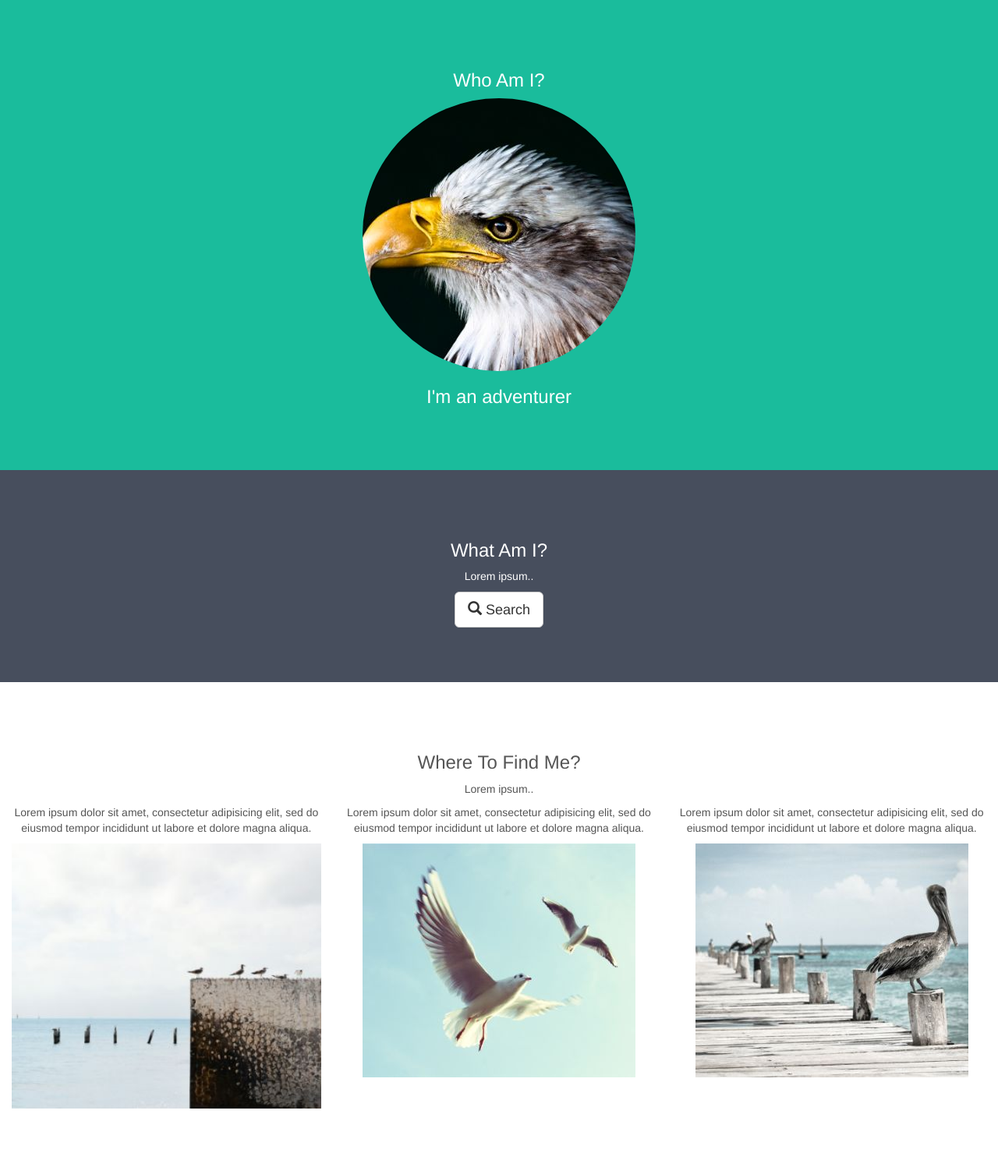
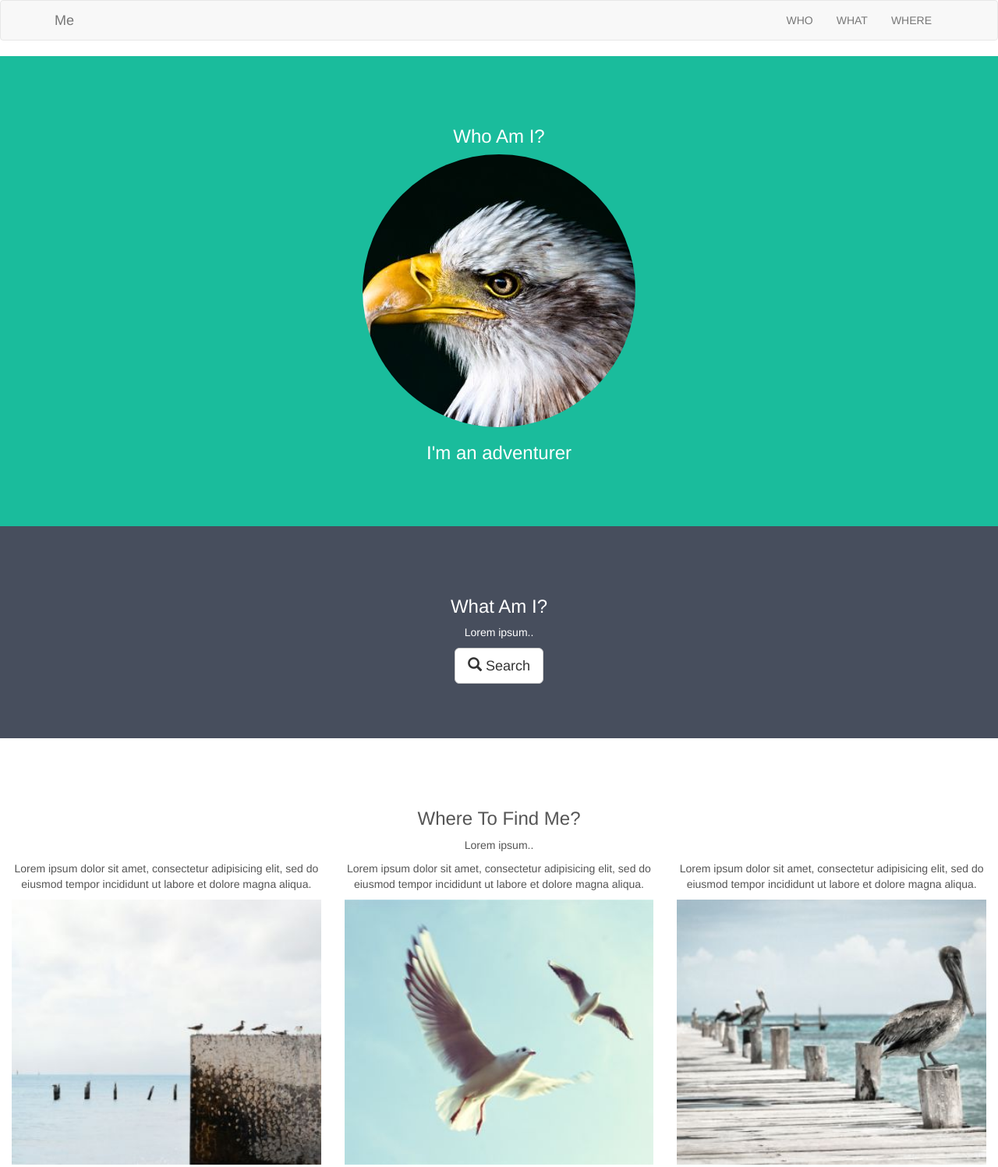
Before and after one commit to Slipsager/mmd3fall17.github.io, a plain HTML site: page who_am_i_onepage/index.html in a window 1280 px wide. Shown: the whole page at 78% size. Drawn offline with nearby package versions, Linux system fonts and the light colour scheme.

Commit message:
added navbar

```diff
--- a/who_am_i_onepage/index.html
+++ b/who_am_i_onepage/index.html
@@ -32,11 +32,29 @@
 </head>
 <body>
 
-
+  <nav class="navbar navbar-default">
+    <div class="container">
+      <div class="navbar-header">
+        <button type="button" class="navbar-toggle" data-toggle="collapse" data-target="#myNavbar">
+          <span class="icon-bar"></span>
+          <span class="icon-bar"></span>
+          <span class="icon-bar"></span>
+        </button>
+        <a class="navbar-brand" href="#">Me</a>
+      </div>
+      <div class="collapse navbar-collapse" id="myNavbar">
+        <ul class="nav navbar-nav navbar-right">
+          <li><a href="#">WHO</a></li>
+          <li><a href="#">WHAT</a></li>
+          <li><a href="#">WHERE</a></li>
+        </ul>
+      </div>
+    </div>
+  </nav>
 
 <div class="container-fluid bg-1 text-center">
   <h3>Who Am I?</h3>
-  <img src="image/bird.jpg" class="img-circle" alt="Bird">
+  <img src="image/bird.jpg" class="img-circle img-responsive" style="display:inline" alt="Bird">
   <h3>I'm an adventurer</h3>
 </div>
 
@@ -60,11 +78,11 @@
     </div>
     <div class="col-sm-4">
       <p>Lorem ipsum dolor sit amet, consectetur adipisicing elit, sed do eiusmod tempor incididunt ut labore et dolore magna aliqua.</p>
-      <img src="image/birds2.jpg" alt="Image">
+      <img src="image/birds2.jpg" class="img-responsive" style="width:100%" alt="Image">
     </div>
     <div class="col-sm-4">
       <p>Lorem ipsum dolor sit amet, consectetur adipisicing elit, sed do eiusmod tempor incididunt ut labore et dolore magna aliqua.</p>
-      <img src="image/birds3.jpg" alt="Image">
+      <img src="image/birds3.jpg" class="img-responsive" style="width:100%" alt="Image">
     </div>
 
 </div>
```
